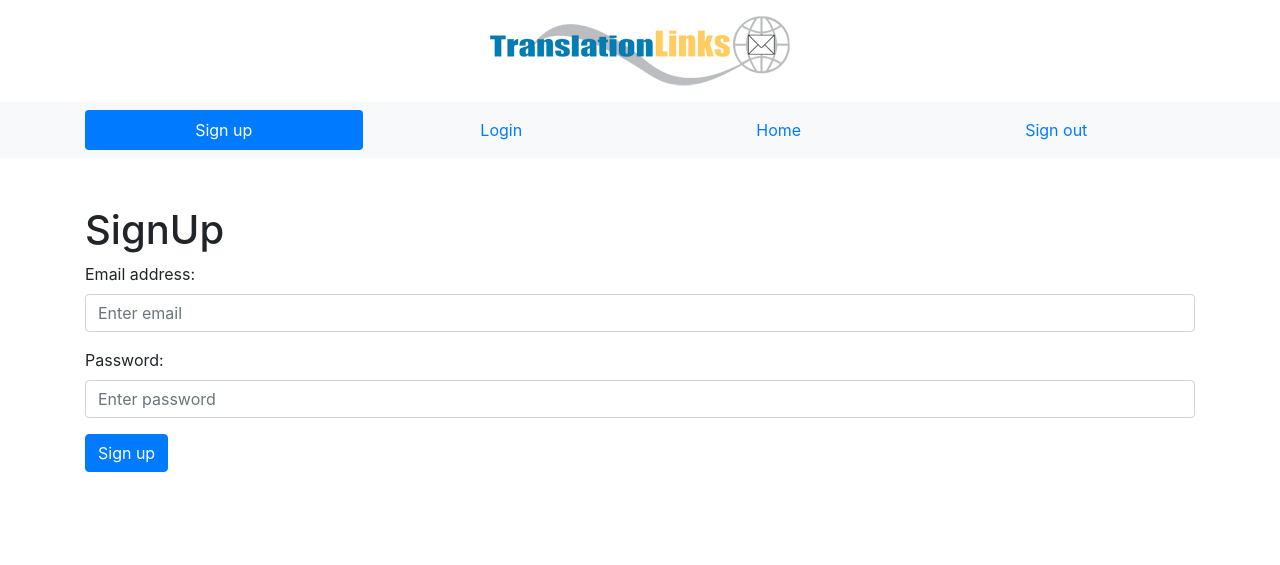
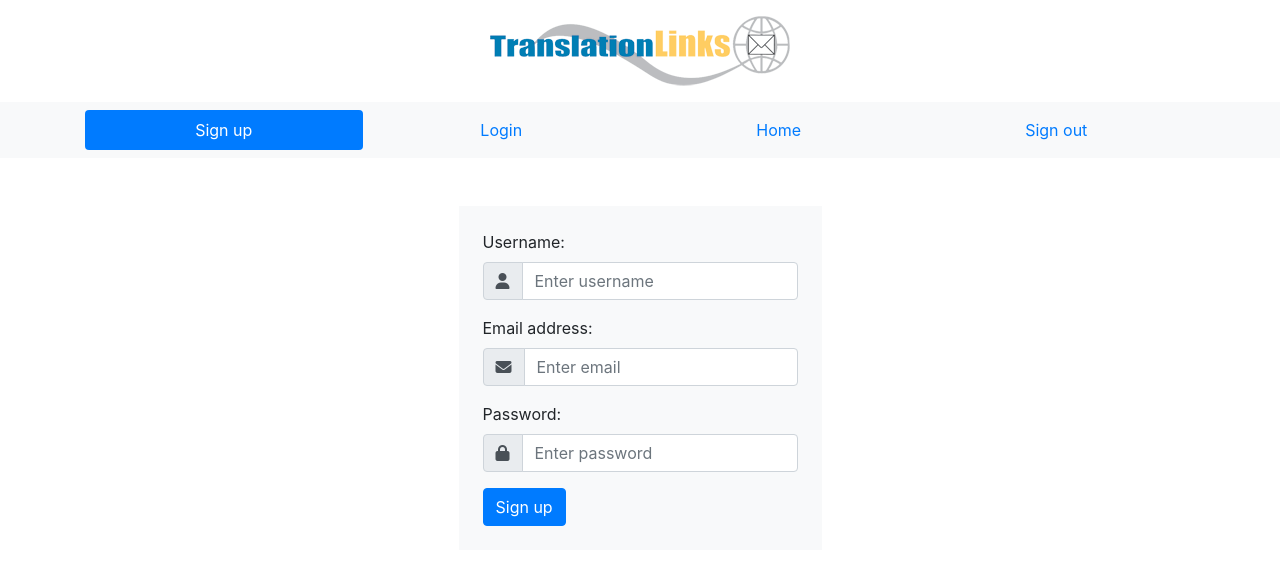
Before and after one commit to Jesus-LinaresIT/ApiCRUD_PHP, a PHP site: page / in a window 1280 px wide. Shown: the top 565 px of the page. Run offline with PHP 8.4, Linux system fonts and the light colour scheme; some libraries are stand-ins or nearby versions.

Commit message:
Add style page Signup

```diff
--- a/MVC/views/layout.php
+++ b/MVC/views/layout.php
@@ -24,8 +24,7 @@
    <script src="https://cdn.jsdelivr.net/npm/bootstrap@4.6.1/dist/js/bootstrap.bundle.min.js"></script>
 
    <!-- Latest compiled FontAwesome -->
-   <script src="https://kit.fontawesome.com/e632f1f723.js" crossorigin="anonymous"></script>
-</head>
+   <script src="https://kit.fontawesome.com/2473594c62.js" crossorigin="anonymous"></script></head>
 
 <body>
    <!--===================================
--- a/MVC/views/pages/signUp.php
+++ b/MVC/views/pages/signUp.php
@@ -1,12 +1,41 @@
-<h1>SignUp</h1>
-<form>
+<div class="d-flex justify-content-center">
+   <form class="p-4 bg-light">
+      <div class="form-group">
+         <label for="username">Username:</label>
+         <div class="input-group mb-3">
+            <div class="input-group-prepend">
+               <span class="input-group-text">
+               <i class="fa-solid fa-user"></i>
+               </span>
+            </div>
+            <input type="text" class="form-control" placeholder="Enter username" id="user">
+         </div>
+      </div>
+
       <div class="form-group">
          <label for="email">Email address:</label>
+         <div class="input-group mb-3">
+            <div class="input-group-prepend">
+               <span class="input-group-text">
+               <i class="fa-solid fa-envelope"></i>
+               </span>
+            </div>
             <input type="email" class="form-control" placeholder="Enter email" id="email">
          </div>
+      </div>
+
       <div class="form-group">
          <label for="pwd">Password:</label>
+         <div class="input-group mb-3">
+            <div class="input-group-prepend">
+               <span class="input-group-text">
+               <i class="fa-solid fa-lock"></i>
+               </span>
+            </div>
             <input type="password" class="form-control" placeholder="Enter password" id="pwd">
          </div>
+      </div>
+
       <button type="submit" class="btn btn-primary">Sign up</button>
    </form>
+</div>
```
Lines whose indentation alone changed are shown as unchanged.
